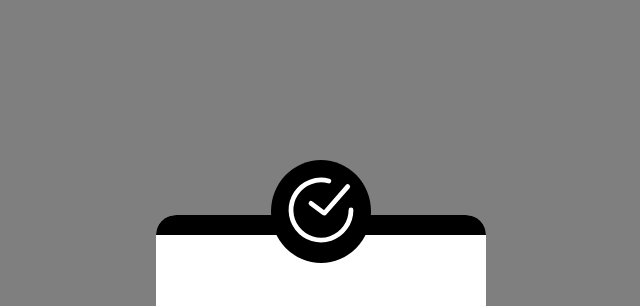
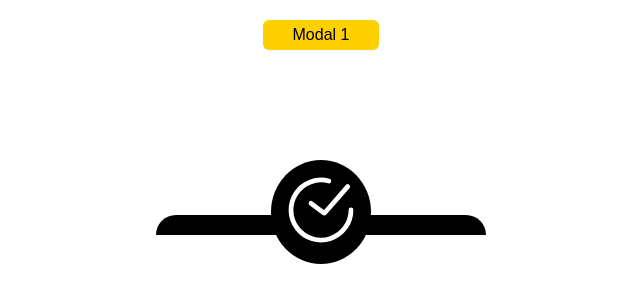
Before and after one commit to DafiNMaulana/alertKeun, a website: page html/index.html in a window 1280 px wide. Shown: the top 306 px of the page, without its empty margins (319-959 px from the left). Drawn offline with nearby package versions, Linux system fonts and the light colour scheme.

Commit message:
idk what i'm doin

```diff
--- a/html/index.html
+++ b/html/index.html
@@ -6,13 +6,15 @@
   <meta name="viewport" content="width=device-width, initial-scale=1.0">
   <title>Slicing</title>
   <link rel="stylesheet" href="../src/alertkeun.css">
-  <link rel="stylesheet" href="../node_modules/the-new-css-reset/css/reset.css">
 </head>
 <body>
 
+  <div class="wraper" style="width: 100%; text-align: center;">
+    <button class="btn-modal" data-mk-target="modal1">Modal 1</button>
+  </div>
 
   <!-- modals success -->
-  <div class="modalskeun modal-success">
+  <div class="modalskeun modal-success" id="modal1">
     <div class="modal-content">
       <div class="modal-header">
         <div class="circle">
@@ -28,7 +30,7 @@
         <p>Your order is complete, have a nice day</p>
       </div>
       <div class="modal-footer">
-        <button>Continue</button>
+        <button class="close-btn" data-mk-dismiss="modal">Continue</button>
         <svg width="100%" height="173" viewBox="0 0 475 173" fill="none" xmlns="http://www.w3.org/2000/svg">
           <path fill="#000000"  d="M0 101.768L8.80729 89.8954C17.5816 78.0233 35.2951 54.2792 52.7778 66.1512C70.3594 78.0233 88.0729 125.512 105.556 121.579C123.137 117.35 140.851 62.4412 158.333 30.535C175.915 -1.37123 193.628 -8.79127 211.111 10.7235C228.693 30.535 246.406 78.0233 263.889 109.707C281.47 141.094 299.184 157.418 316.667 133.451C334.248 109.93 351.962 46.1171 369.444 34.4676C387.026 22.3729 404.74 62.4412 422.222 81.956C439.804 101.767 457.517 101.768 466.094 101.768H475V173H466.193C457.418 173 439.705 173 422.222 173C404.641 173 386.927 173 369.444 173C351.863 173 334.149 173 316.667 173C299.085 173 281.372 173 263.889 173C246.307 173 228.594 173 211.111 173C193.53 173 175.816 173 158.333 173C140.752 173 123.038 173 105.556 173C87.974 173 70.2604 173 52.7778 173C35.1962 173 17.4826 173 8.90625 173H0V101.768Z"fill-opacity="0.4"/>
         </svg>
--- a/src/alertkeun.css
+++ b/src/alertkeun.css
@@ -97,14 +97,87 @@ meter {
   font-family: 'Poppins', sans-serif;
 }
 
+
+/* ___Animation___ */
+/* @keyframes fade {
+  0%{
+    background-color: rgba(0,0,0,0);
+    display: flex;
+  }
+  100%{
+    background-color: rgba(0,0,0,.5);
+  }
+}
+.fade-in {
+  animation: fade .5s forwards;
+}
+
+@keyframes fade-top{
+  0% {
+    opacity: 0;
+    transform: translateY(-50px);
+  }
+  100% {
+    opacity: 1;
+    transform: translateY(0);
+  }
+}
+
+.fade-top {
+  animation: fade-top .4s .5s forwards;
+}
+
+@keyframes fade-top-out{
+  0% {
+    opacity: 1;
+    transform: translateY(0);
+  }
+  100% {
+    opacity: 0;
+    transform: translateY(-50px);
+  }
+}
+
+.fade-top-out {
+  animation: fade-top-out .3s .6s ease-in-out forwards;
+}
+
+@keyframes fade-out {
+  0%{
+    opacity: 1;
+  }
+  50%{
+    opacity: 0;
+  }
+  100% {
+    display: none;
+  }
+}
+.fade-out {
+  animation: fade-out 1s forwards;
+} */
+
+/* ____Test____ */
+.wraper > button {
+  background-color: rgb(255, 208, 0);
+  padding: 6px 30px;
+  border-radius: 6px;
+  margin-top: 20px;
+  position: relative;
+}
+
 /* ___modalskeun___ */
 .modalskeun {
   display: flex;
   width: 100%;
   height: 100vh;
-  background-color: rgba(0,0,0,.5);
+  background-color: rgba(0,0,0,0);
   justify-content: center;
   align-items: center;
+  animation:  fade .5s forwards;
+  position: fixed;
+  top: 0;
+  z-index: 3;
 }
 
 .modalskeun > .modal-content {
@@ -114,6 +187,7 @@ meter {
   background-color: #fff;
   border-radius: 20px;
   position: relative;
+  opacity: 1;
 }
 
 .modalskeun > .modal-content::before {
```
Also changed, not shown: src/alertkeun.js (+31 -0 lines).
